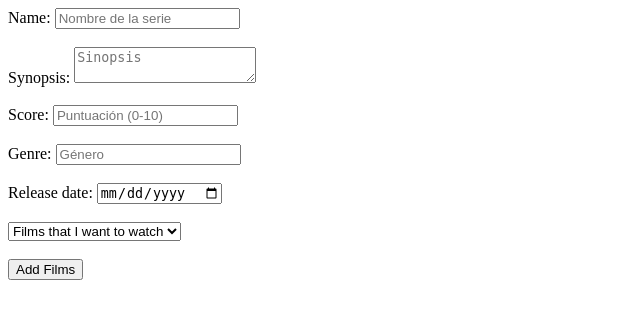
After one commit to Alvarokstar/flaskProject1, a Flask app: page /add_films in a window 1280 px wide. The commit adds this page. Shown: the top 319 px of the page, without its empty margins (0-640 px from the left). Run offline with Flask 3, Linux system fonts and the light colour scheme; the visitor is signed in with stand-in values (Sample User, id 1).

Commit message:
new commit

```diff
--- a/app.py
+++ b/app.py
@@ -1,58 +1,90 @@
-from flask import Flask, request, session, render_template, flash
+from flask import Flask, request, session, render_template, flash, redirect, url_for
 
 app = Flask(__name__)
 
 app.secret_key = "hola"
 
-USERNAME= 'username'
-PASSWORD= 'password'
-users = {}
-series = {}
+users = [{
+    "username: Alvaro",
+    "password: 123",
+    "films: ",
+
+}
+
+]
 
 @app.route('/')
 def home():
-    if 'logged in' in session:
+    if 'logged_in' in session:
         return render_template('home.html')
-    else:
-        return render_template('register.html')
+    return redirect(url_for('register'))
 
+@app.route('/films')
+def films():
+    if 'username' not in session:
+        return redirect(url_for('login'))
+    username = session['username']
+    user_films = users[username].get('films', [])
+    categories = {
+        "wish_list": "Films that I want to watch",
+        "watching": "Films that I'm watching",
+        "watched": "Watched"
+    }
+    categorized_films = {key: [] for key in categories.keys()}
+    for film in user_films:
+        categorized_films[film['category']].append(film)
+    return render_template('films.html', categories=categories, films=categorized_films)
+
+@app.route('/add_films', methods=['GET', 'POST'])
+def add_films():
+    if 'username' not in session:
+        return redirect(url_for('login'))
+    if request.method == 'POST':
+        new_film = {
+            "name": request.form['name'],
+            "synopsis": request.form['synopsis'],
+            "score": int(request.form['score']),
+            "genre": request.form['genre'],
+            "release_date": request.form['release_date'],
+            "category": request.form['category'],
+        }
+        username = session['username']
+        users[username]['films'].append(new_film)
+        return redirect(url_for('films'))
+    return render_template('add_films.html')
 
 @app.route('/register', methods=['GET', 'POST'])
 def register():
     if request.method == 'POST':
         username = request.form['username']
         password = request.form['password']
-
-        if users.get(username):
+        if username in users:
             error = 'This username is in use. Try with another username.'
             return render_template('register.html', error=error)
-
-        users[username] = password
+        users[username] = {'password': password, 'films': []}
         flash('The username was registered successfully. Please, login.')
-        return render_template('login.html')
-
+        return redirect(url_for('login'))
     return render_template('register.html')
-
 
 @app.route('/login', methods=['GET', 'POST'])
 def login():
     if request.method == 'POST':
         username = request.form.get('username')
         password = request.form.get('password')
-
-        if username == USERNAME and password == PASSWORD:
+        if username in users and users[username]['password'] == password:
             session['logged_in'] = True
             session['username'] = username
-            return render_template('home.html')
+            return redirect(url_for('home'))
         else:
-            error= 'Invalid username or password'
+            error = 'Invalid username or password'
             return render_template('login.html', error=error)
+    return render_template('login.html')
 
 @app.route('/logout')
 def logout():
     session.pop('logged_in', None)
     session.pop('username', None)
-    return render_template('login.html')
+    return redirect(url_for('login'))
 
 if __name__ == '__main__':
     app.run()
--- /dev/null
+++ b/templates/add_films.html
@@ -0,0 +1,37 @@
+<!DOCTYPE html>
+<html lang="en">
+<head>
+    <meta charset="UTF-8">
+    <title>Add_Films</title>
+</head>
+<body>
+
+    <form method="Post" action="{{ films }}">
+        <label for="name">Name: </label>
+        <input type="text" id="name" name="name" placeholder="Nombre de la serie" required>
+        <br><br>
+        <label for="synopsis">Synopsis: </label>
+        <textarea name="synopsis" placeholder="Sinopsis"></textarea>
+        <br><br>
+        <label for="score">Score: </label>
+        <input type="number" name="score" placeholder="Puntuación (0-10)" required>
+        <br><br>
+        <label for="genre">Genre: </label>
+        <input type="text" name="genre" placeholder="Género" required>
+        <br><br>
+        <label for="release_date">Release date: </label>
+        <input type="date" name="release_date" required>
+        <br><br>
+        <select name="category" required>
+            <option value="wish_list">Films that I want to watch</option>
+            <option value="watching">Films that I'm watching</option>
+            <option value="watched">Films already watched</option>
+        </select>
+        <br><br>
+        <button type="submit">Add Films</button>
+    </form>
+
+
+
+</body>
+</html>
--- a/templates/home.html
+++ b/templates/home.html
@@ -7,7 +7,7 @@
 <body>
 <h1>Main Page</h1>
 
-    <p>¡Register here!</p>
+    <h2>Register here!</h2>
     <a href="{{ url_for('register') }}">Register here: </a>
 
     {% if logged_in %}
@@ -15,8 +15,9 @@
         <p>You login</p>
         <a href="{{ url_for('logout_function') }}">Close session</a>
     {% else %}
-        <h2>Welcome, Anonym user</h2>
         <p>If you have an account, do <a href="{{ url_for('login') }}">login</a> </p>
     {% endif %}
+    <h3>Add a film! </h3>
+    <a href="{{ url_for('add_films') }}">Add the film here:</a>
 </body>
 </html>
```
Also changed, not shown: templates/films.html (added, +21 -0 lines).
